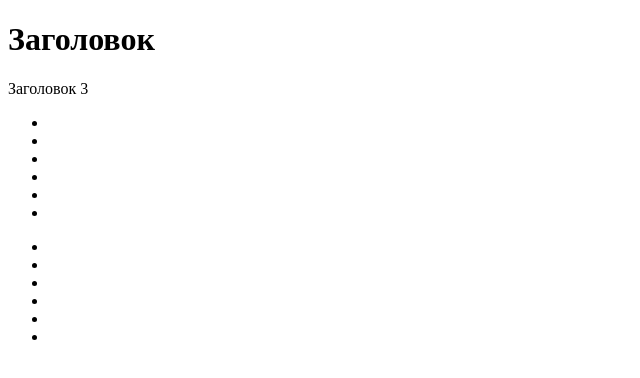
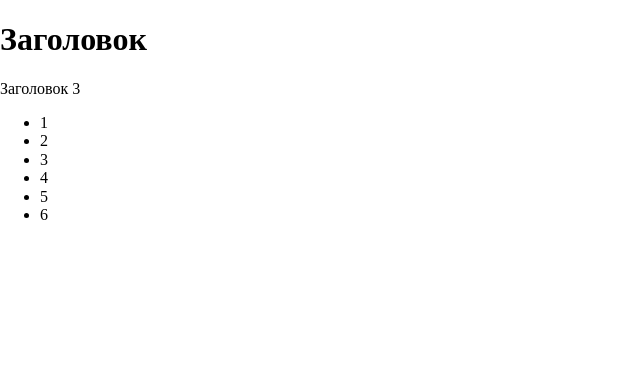
Before and after one commit to VladimirPeshkov/test_repo, a plain HTML site: page index.html in a window 1280 px wide. Shown: the whole page, without its empty margins (0-640 px from the left). Drawn offline with nearby package versions, Linux system fonts and the light colour scheme.

Commit message:
подключил normalize

```diff
--- a/index.html
+++ b/index.html
@@ -4,26 +4,20 @@
     <meta charset="UTF-8">
     <meta http-equiv="X-UA-Compatible" content="IE=edge">
     <meta name="viewport" content="width=device-width, initial-scale=1.0">
+    <link rel="stylesheet" href="normalize.css/normalize.css">
     <title>Document</title>
 </head>
 <body>
     <h1>Заголовок</h1>
     <div class="h3">Заголовок 3</div>
     <ul class="ul">
-        <li></li>
-        <li></li>
-        <li></li>
-        <li></li>
-        <li></li>
-        <li></li>
+        <li>1</li>
+        <li>2</li>
+        <li>3</li>
+        <li>4</li>
+        <li>5</li>
+        <li>6</li>
     </ul>
     <ul class="ul">
-        <li></li>
-        <li></li>
-        <li></li>
-        <li></li>
-        <li></li>
-        <li></li>
-    </ul>
 </body>
 </html>
```
